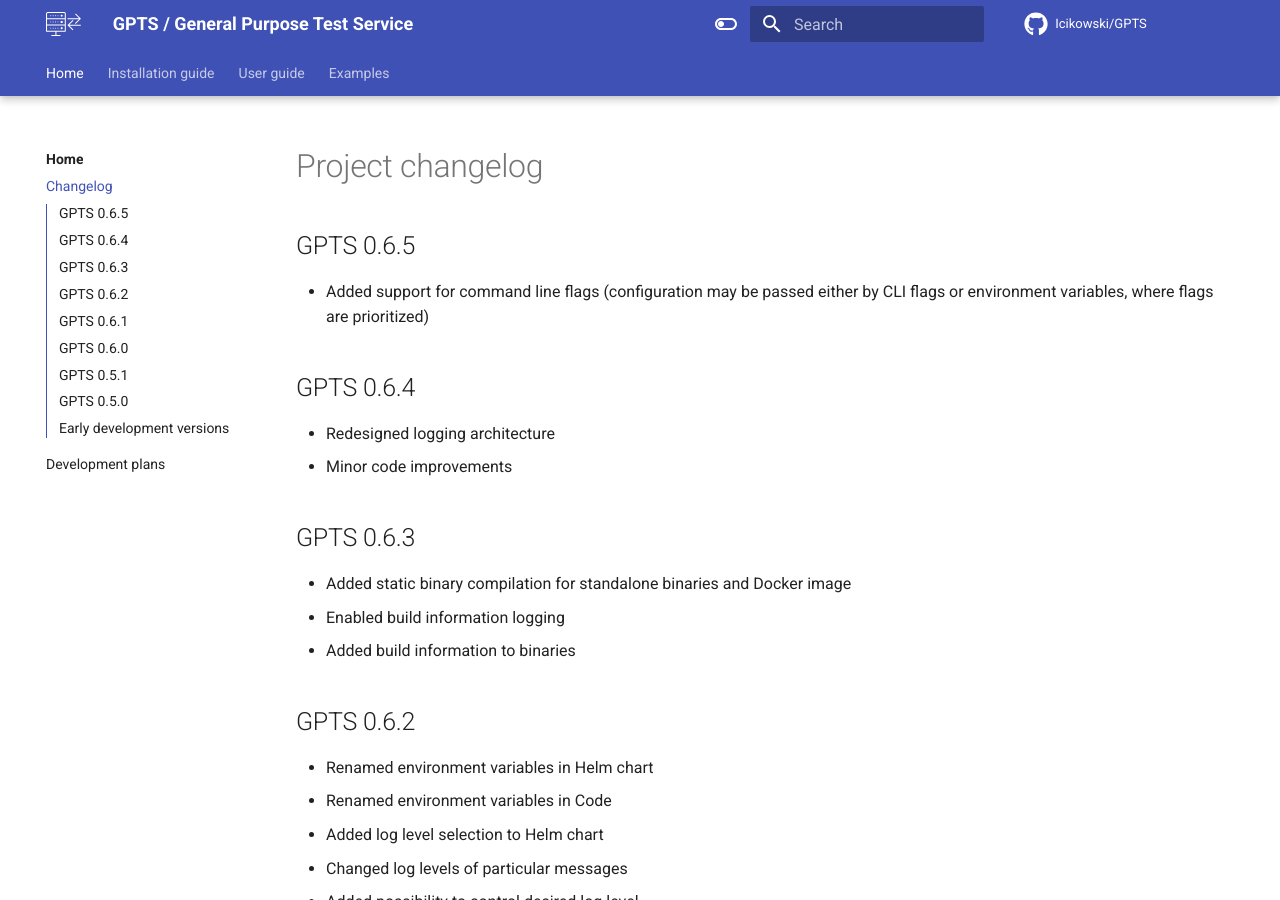
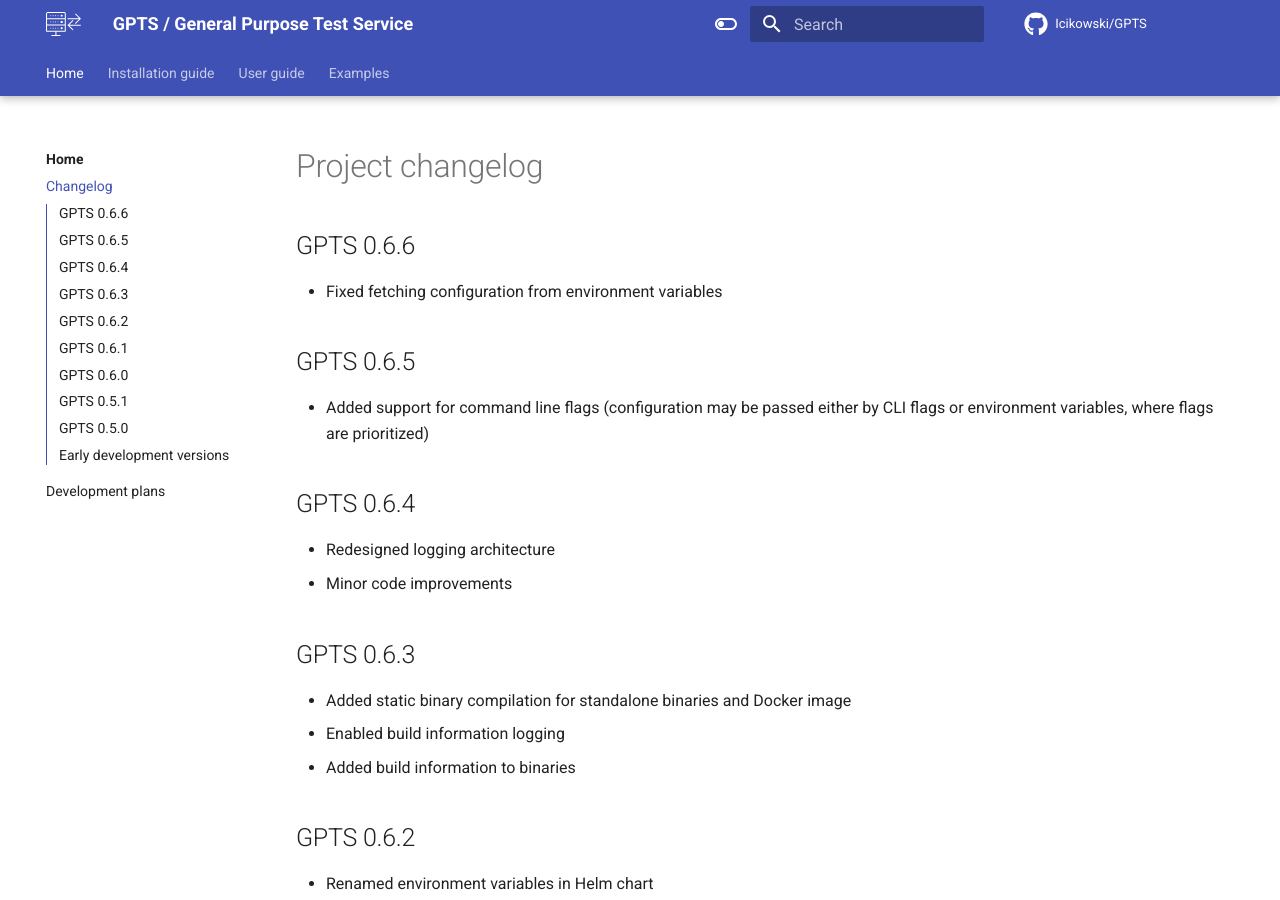
Before and after one commit to Icikowski/GPTS, an MkDocs documentation site: the page built from docs/changelog.md, in a window 1280 px wide and 900 px high. Built offline with MkDocs 1.6.1 and Material for MkDocs 9.7.7, drawn with Linux system fonts in a browser that asks for light colours; comment, search, counter and statistics services are not loaded.

Commit message:
[Docs] Update documentation for GPTS 0.6.6

```diff
--- a/docs/changelog.md
+++ b/docs/changelog.md
@@ -1,4 +1,8 @@
 # Project changelog
+
+## GPTS 0.6.6
+
+- Fixed fetching configuration from environment variables
 
 ## GPTS 0.6.5
 
```
Also changed, not shown: docs/usage/flags.md (+1 -1 lines).
